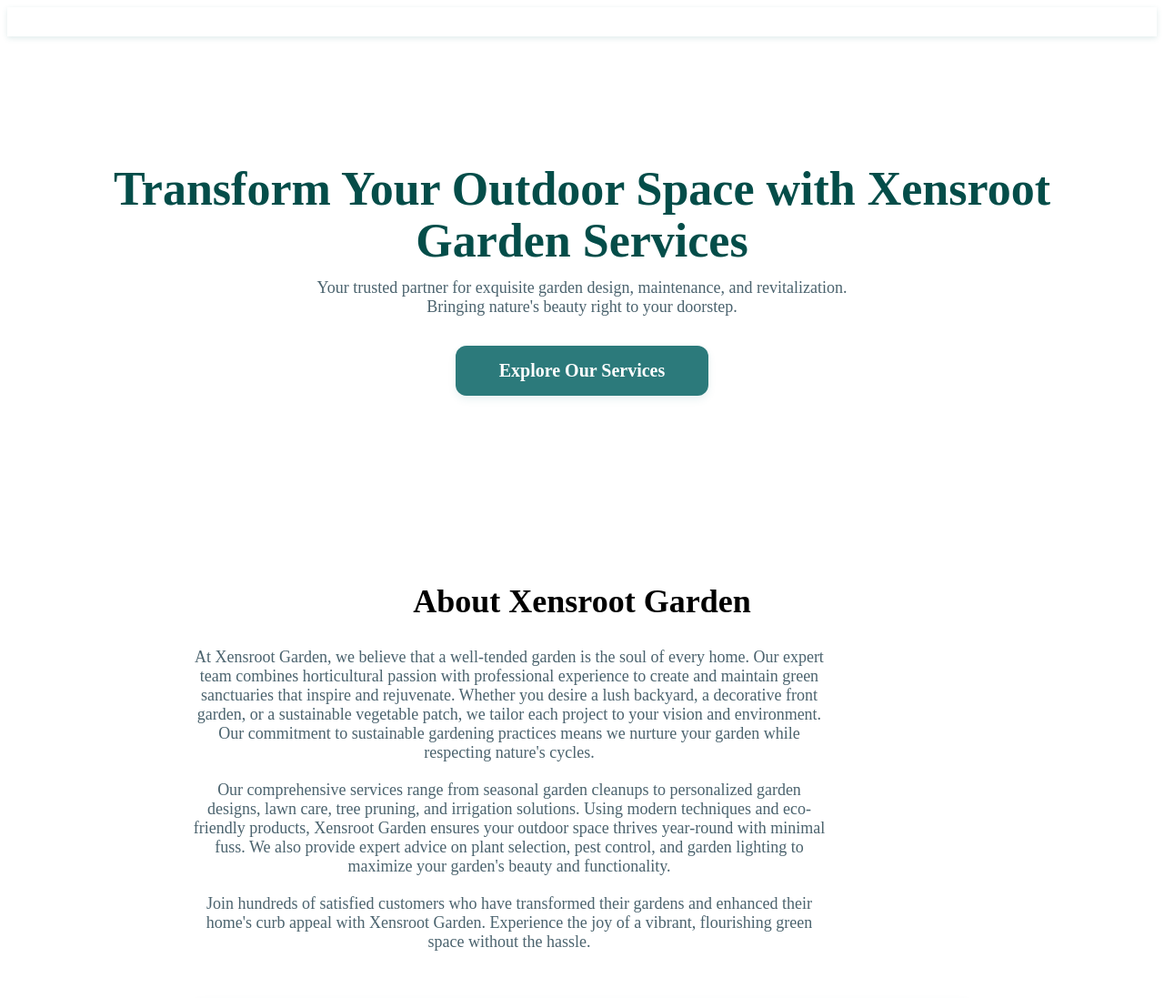
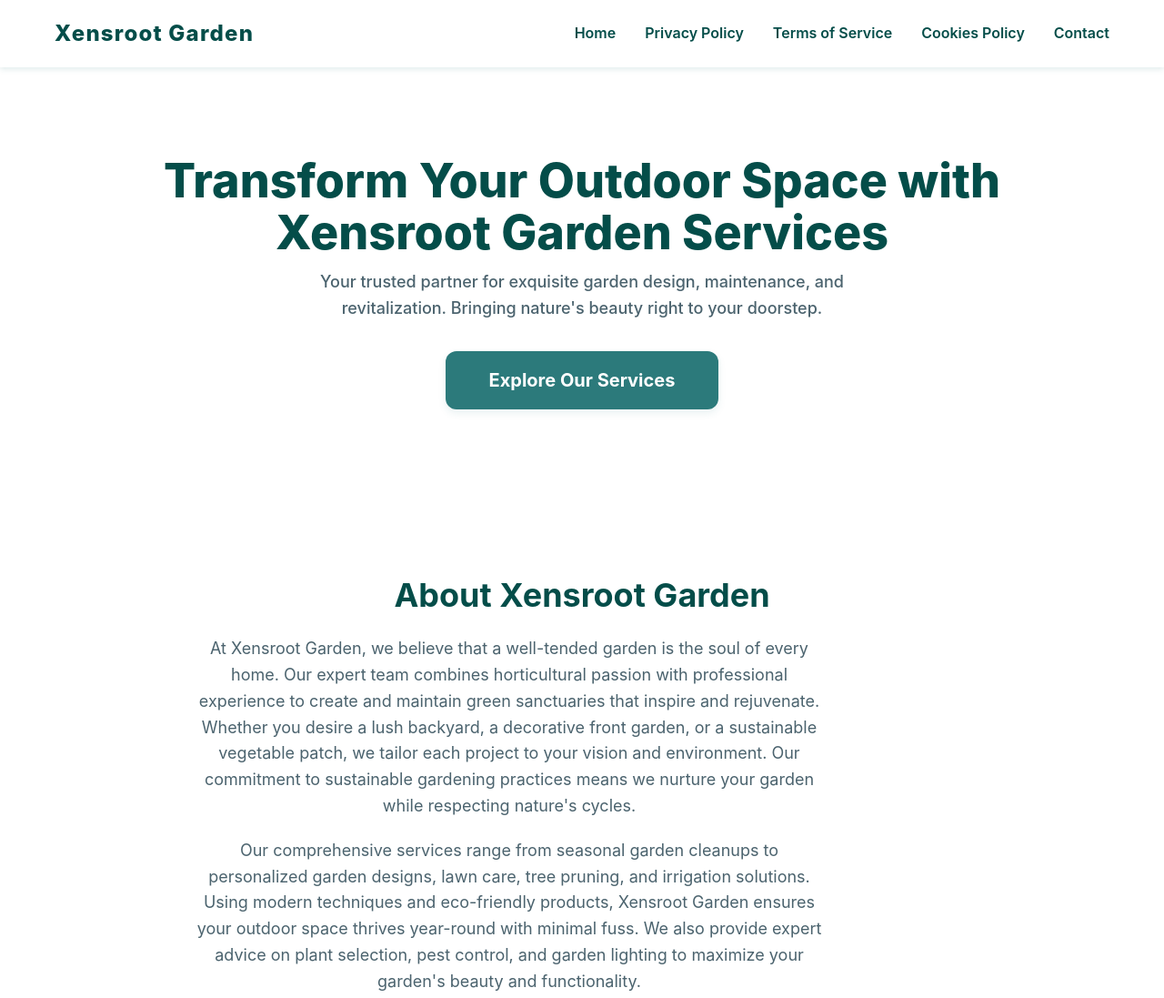
Before and after one commit to sanjsndas/xensroot, a plain HTML site: page index.html in a window 1280 px wide. Shown: the top 1097 px of the page at 91% size. Drawn offline with Linux system fonts and the light colour scheme; grey boxes are pictures that could not be loaded.

Commit message:
Update index.html

```diff
--- a/index.html
+++ b/index.html
@@ -1,3 +1,4 @@
+
 <!DOCTYPE html>
 <html lang="en">
 <head>
@@ -27,17 +28,7 @@
   *, *::before, *::after {
     box-sizing: border-box;
   }
-
-
-
-
-
-
-
-
-
-
-
+  body {
     margin: 0;
     font-family: var(--font-sans);
     background-color: var(--color-bg);
@@ -329,9 +320,13 @@
 <body>
 <header>
    <nav role="navigation" aria-label="Primary Navigation" class="container">
-
+    <div class="logo" tabindex="0" aria-label="Xensroot Garden Logo">Xensroot Garden</div>
     <div class="nav-links">
-
+      <a href="index.html" aria-current="page">Home</a>
+      <a href="privacy.html">Privacy Policy</a>
+      <a href="terms.html">Terms of Service</a>
+      <a href="cookies.html">Cookies Policy</a>
+      <a href="contact.html">Contact</a>
     </div>
   </nav>
 </header>
@@ -460,17 +455,6 @@
   </section>
 </main>
 
-
-
-
-
-
-
-
-
-
-
-
 <footer id="contact" role="contentinfo" tabindex="0">
   <p>Address: 47 W 13th St, New York, NY 10011, USA</p>
   <p>Phone: <a href="tel:+12345678900" aria-label="Call Xensroot Garden Services">+1 (234) 567-8900</a></p>
```
